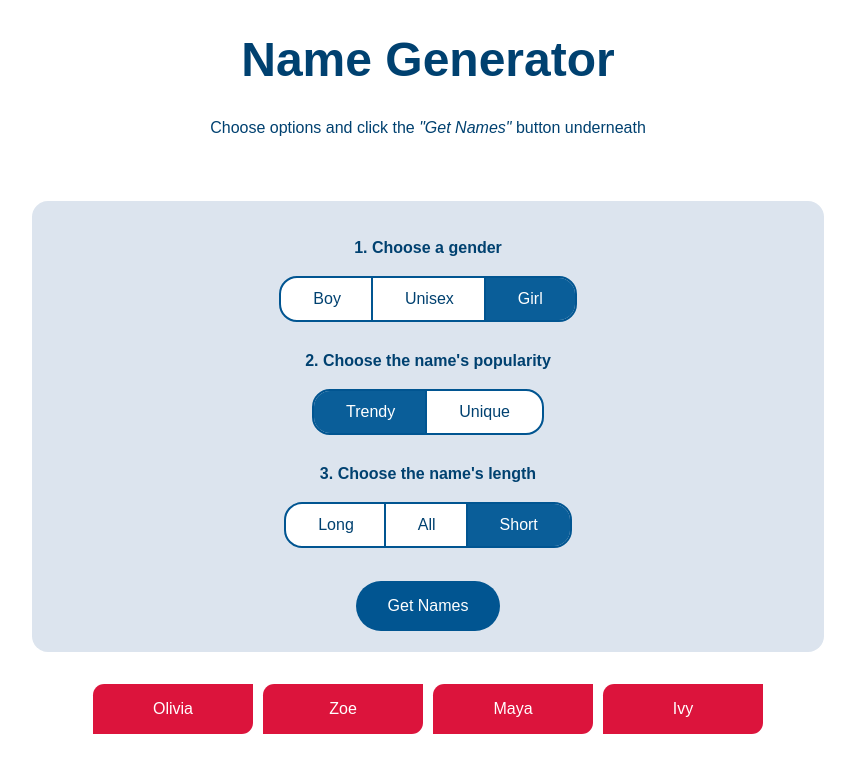
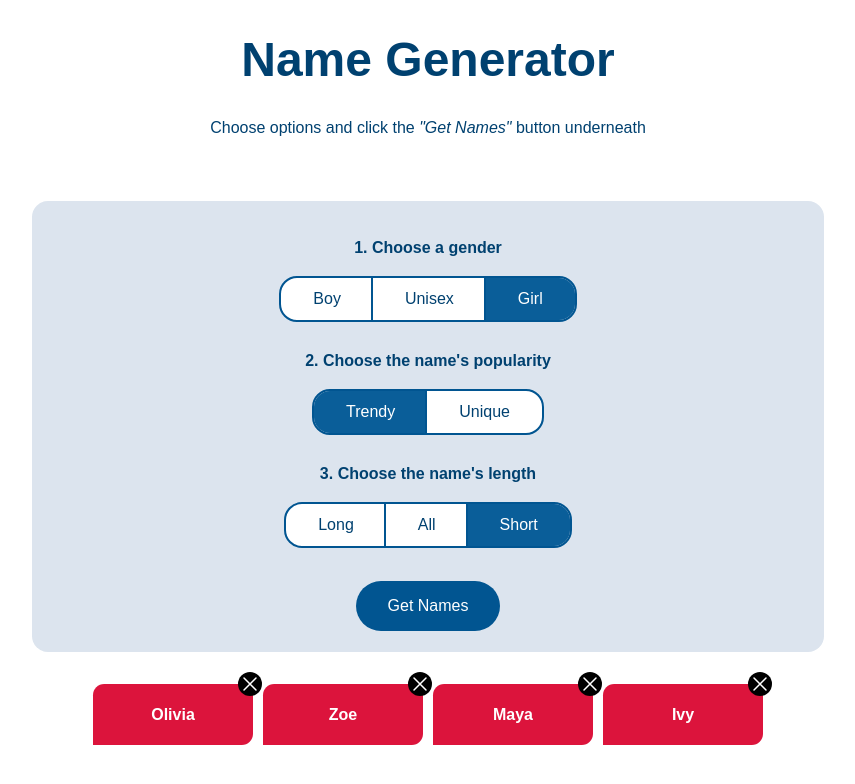
Before and after one commit to tawsifahmed/days-with-nuxt-3, a Nuxt app in the folder 01-Name-Generator/: page / in a window 1280 px wide. Both pictures are taken after a click on the button "Get Names". Shown: the top 784 px of the page, without its empty margins (212-1067 px from the left). Built offline with nearby package versions, Linux system fonts and the light colour scheme.

Commit message:
close name card functionality added

```diff
--- a/01-Name-Generator/app.vue
+++ b/01-Name-Generator/app.vue
@@ -31,9 +31,16 @@
     </div>
     <div class="name-cards-container">
       <div v-for="name in selectedNames" :key="name" class="name-card">
-        <p>
-          {{name}}
-        </p>
+        <h4>{{name}}</h4>
+
+        <div @click="closeNameCard(name)" style="cursor: pointer;">
+          <svg xmlns="http://www.w3.org/2000/svg" fill="none" viewBox="0 0 24 24" stroke-width="1.5" stroke="currentColor" class="w-6 h-6">
+            <path stroke-linecap="round" stroke-linejoin="round" d="M6 18 18 6M6 6l12 12" />
+          </svg>
+        </div>
+
+
+
       </div>
     </div>
   </div>
@@ -80,6 +87,10 @@ const computeSelectedNames = () => {
 }
 
 const selectedNames = ref<string[]>([])
+
+const closeNameCard = (name: string) => {
+  selectedNames.value = selectedNames.value.filter((n) => n !== name)
+}
 </script>
 
 
@@ -160,5 +171,20 @@ const selectedNames = ref<string[]>([])
   color: white;
   width: 10rem;
   border-radius: 0.7rem 0 0.7rem 0;
+  position: relative;
+}
+
+.name-cards-container .name-card svg {
+  position: absolute;
+    top: 0%;
+    background: black;
+    right: -21px;
+    transform: translate(-50%, -50%);
+    font-size: 1.5rem;
+    font-weight: bold;
+    text-align: center;
+    margin: 0;
+    width: 24px;
+    border-radius: 50%;
 }
 </style>
```
